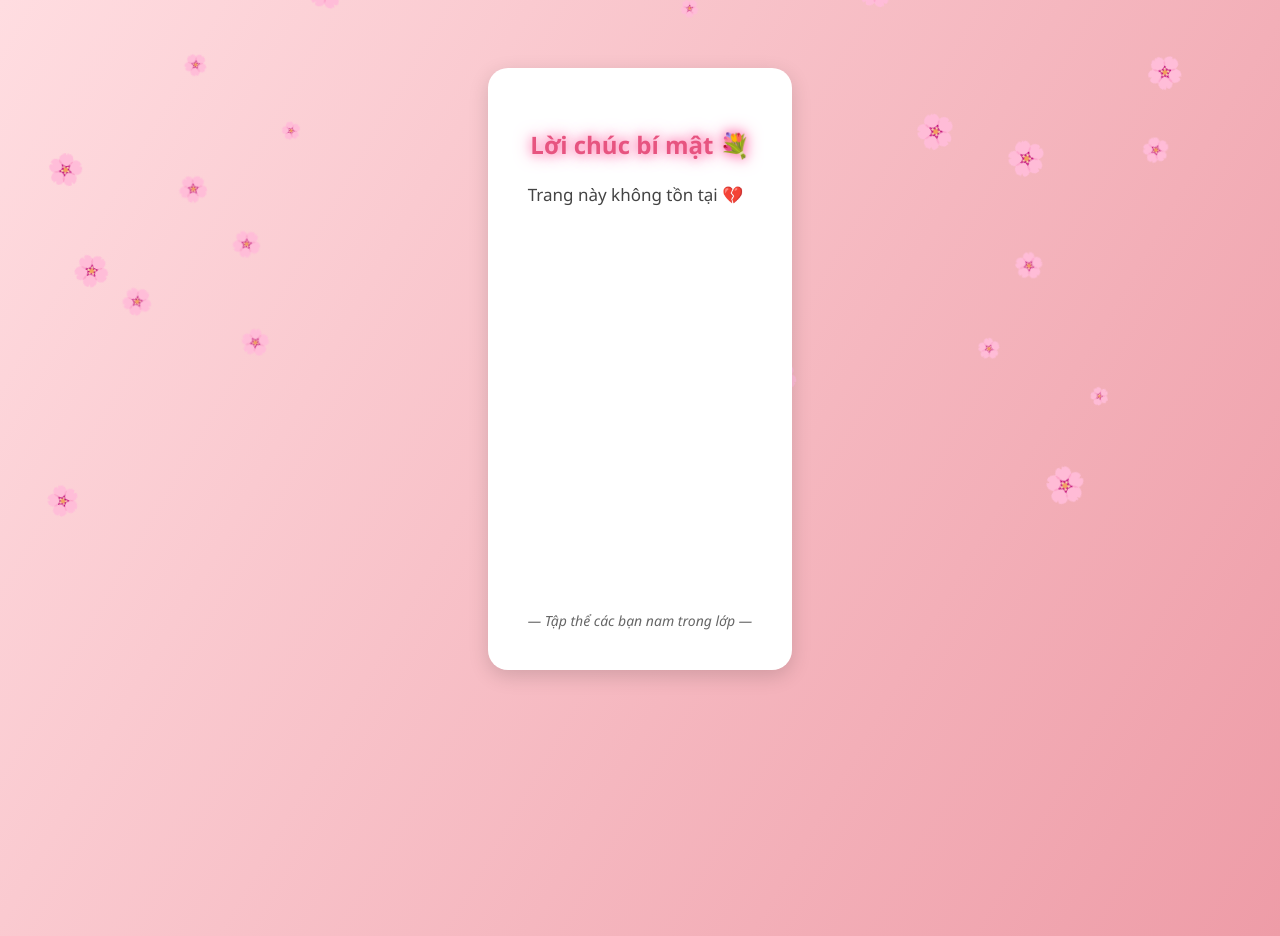
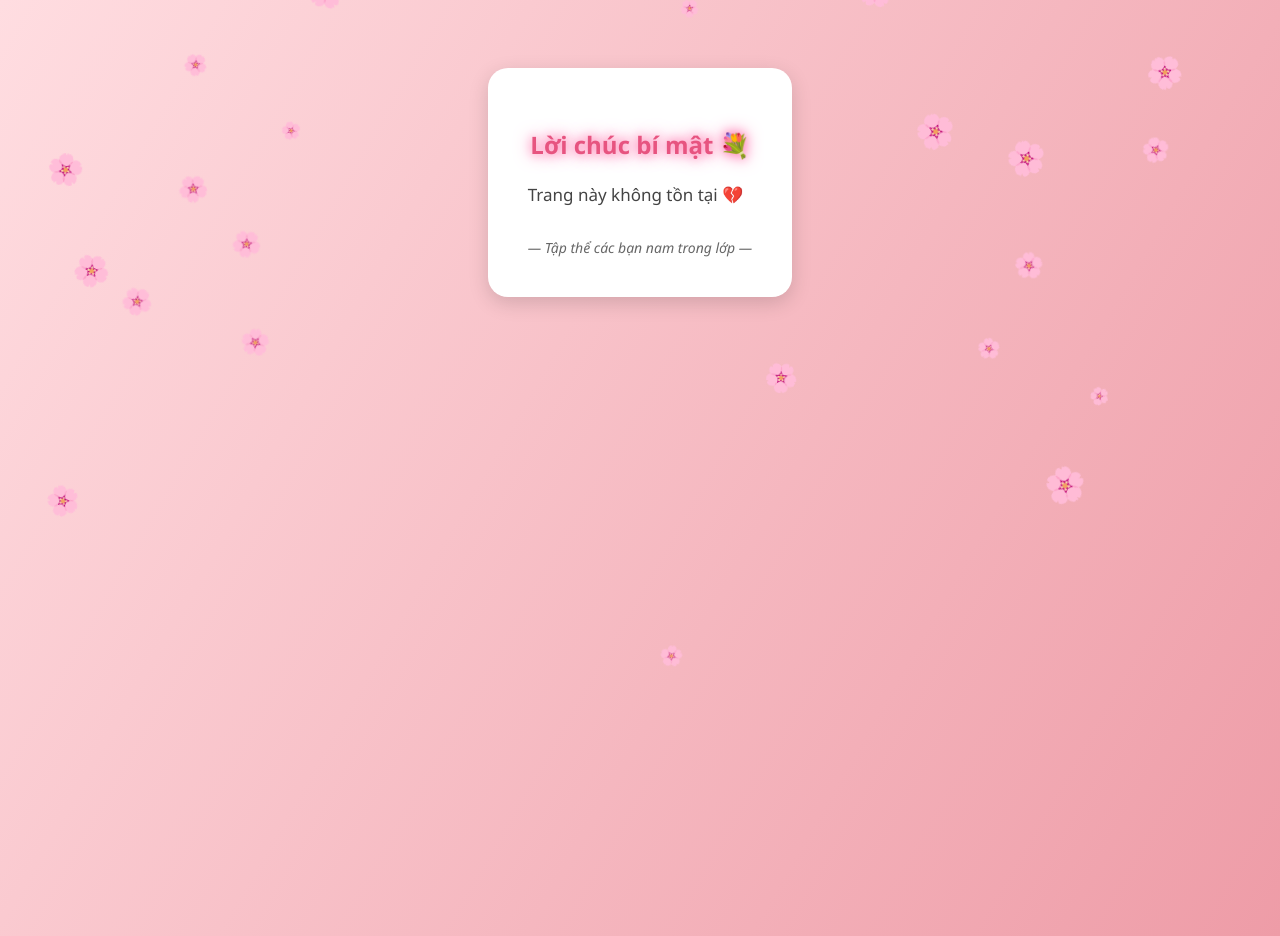
Before and after one commit to taianh0410/K69-EEI, a plain HTML site: page index.html in a window 1280 px wide. Drawn offline with Linux system fonts and the light colour scheme.

Commit message:
Update index.html

```diff
--- a/index.html
+++ b/index.html
@@ -44,8 +44,10 @@ p {
 }
 
 #message {
-  min-height: 400px;
+  min-height: 0;
+  transition: all 0.3s ease;
 }
+
 
 .footer {
   margin-top: 30px;
```
